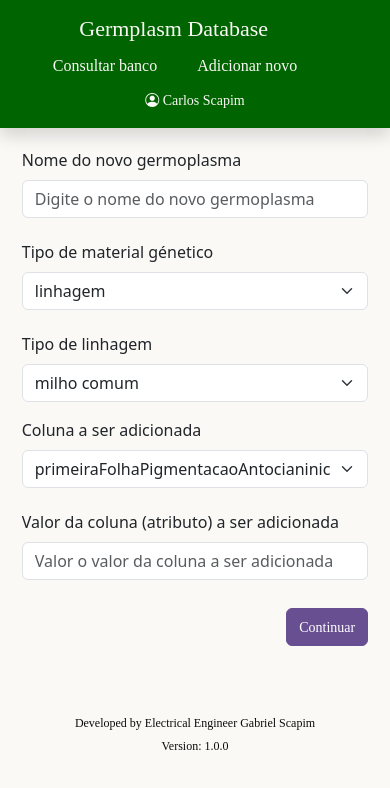
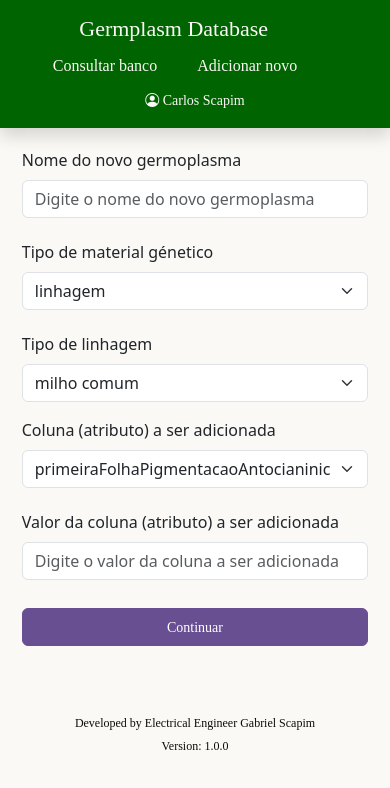
Before and after one commit to gabrielscapim/frontend-germplasm-database-project, a React (Create React App) app in the folder frontend/: page /add-germplasm in a window 390 px wide. Shown: the top 788 px of the page. Built offline with nearby package versions, Linux system fonts and the light colour scheme; a web font is replaced by a local one.

Commit message:
feat: components of add add germplasmg page

```diff
--- a/frontend/src/pages/AddGermplasmPage/AddGemplasmPage.js
+++ b/frontend/src/pages/AddGermplasmPage/AddGemplasmPage.js
@@ -41,7 +41,7 @@ function AddGermplasmPage() {
         <div className={ styles[ROW_CLASS] }>
           <Select
             id="new-germplasm-column-select"
-            label="Coluna a ser adicionada"
+            label="Coluna (atributo) a ser adicionada"
             options={ columnsToAdd }
             name="newGermplasmColumnSelect"
           />
@@ -50,7 +50,7 @@ function AddGermplasmPage() {
             id="new-germplasm-column-value-input"
             label="Valor da coluna (atributo) a ser adicionada"
             name="newGermplasmName"
-            placeholder="Valor o valor da coluna a ser adicionada"
+            placeholder="Digite o valor da coluna a ser adicionada"
           />
         </div>
         <div className={ styles[ROW_CLASS] }>
--- a/frontend/src/pages/AddGermplasmPage/AddGermplasmPage.module.css
+++ b/frontend/src/pages/AddGermplasmPage/AddGermplasmPage.module.css
@@ -23,6 +23,9 @@
 }
 
 @media all and (max-width: 768px) {
+    .add-germplasm-row * {
+        width: 100%;
+    }
     .add-germplasm-row  {
         flex-direction: column;
     }
```
